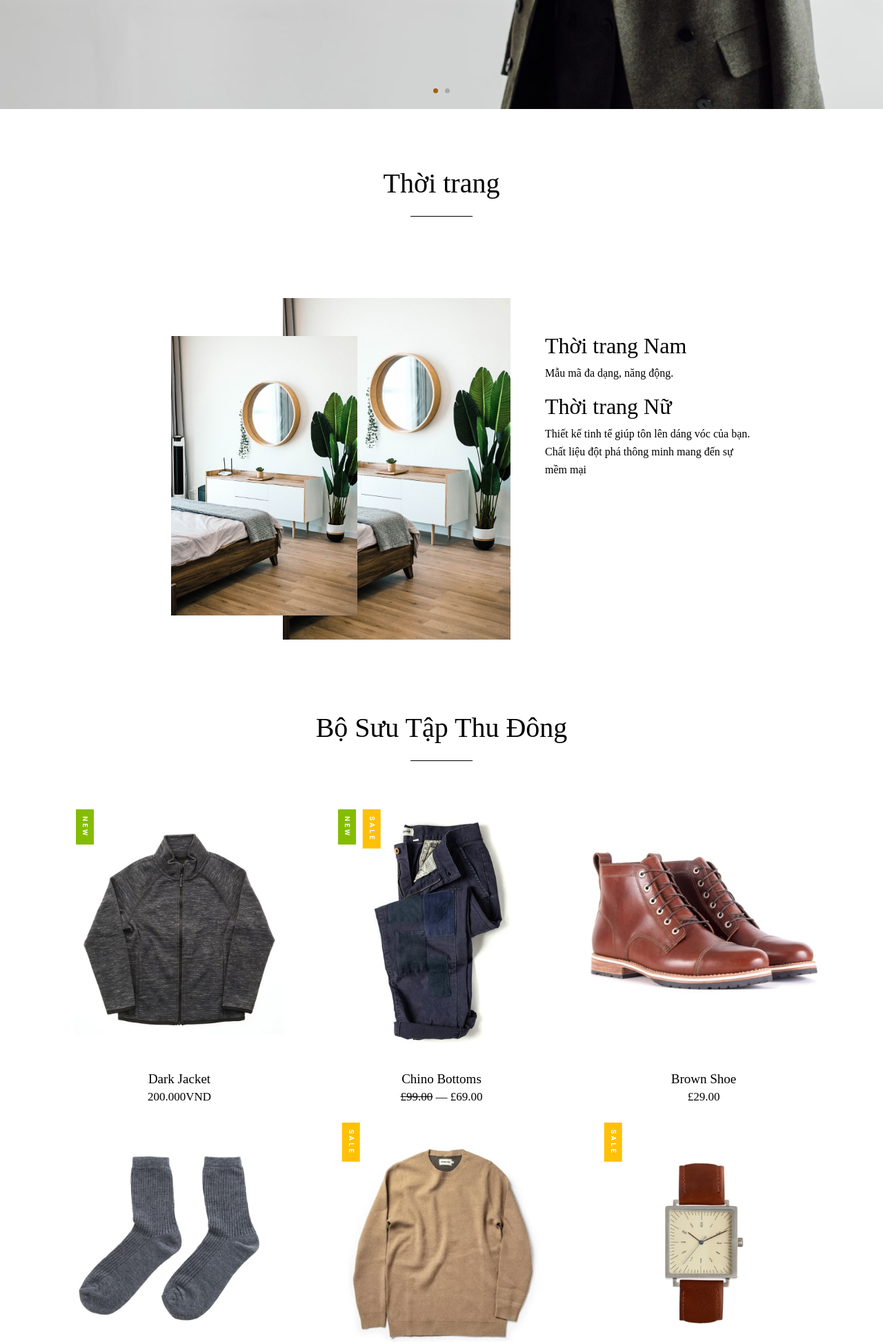
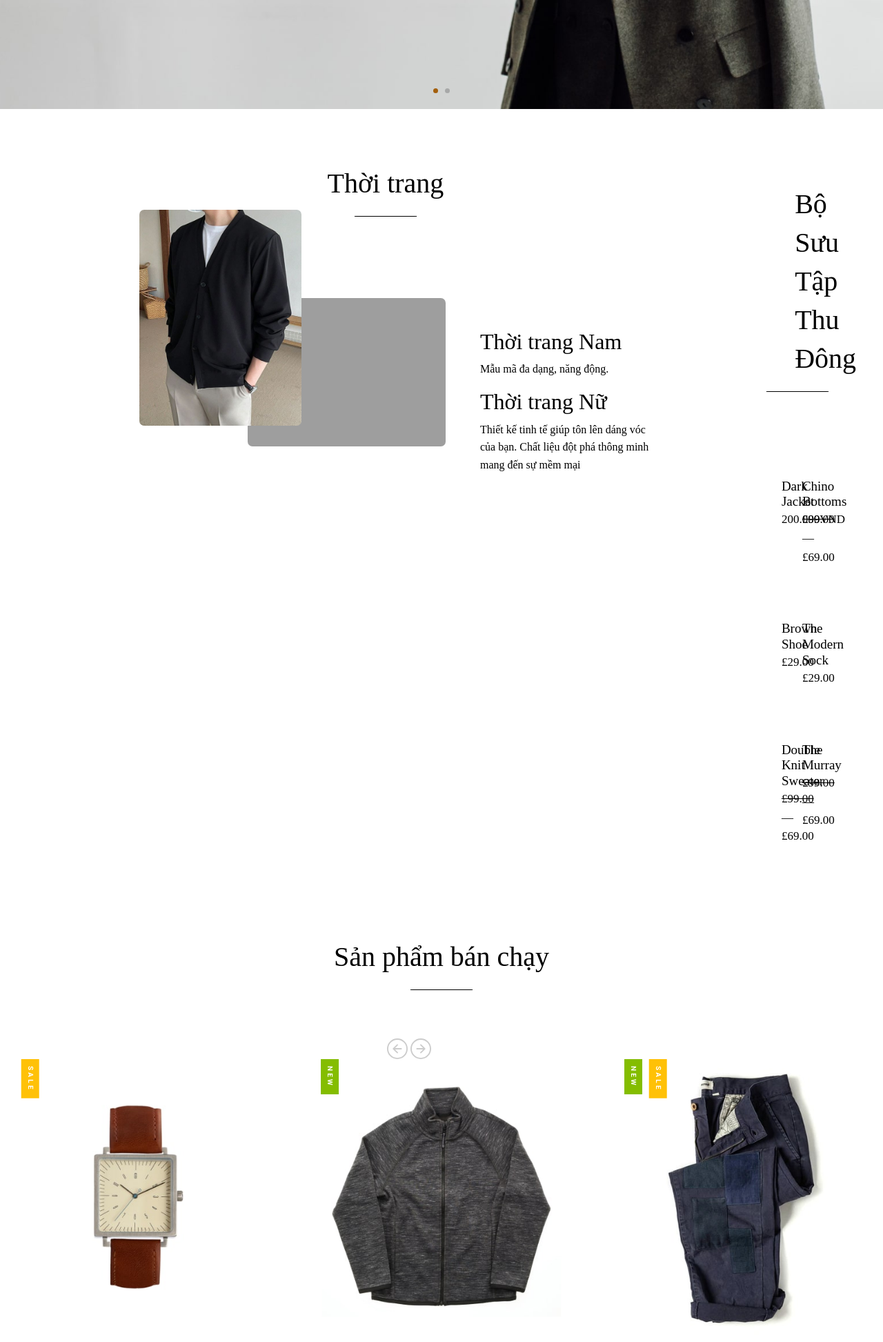
Before and after one commit to MeiNhuY/FashionShop, a PHP site: page /views/index.php in a window 1280 px wide; the page is wider, and only the part inside the window is pictured. Shown: the part 642-2587 px from the top of that part at 69% size. Run offline with PHP 8.4, Linux system fonts and the light colour scheme; some libraries are stand-ins or nearby versions; some web fonts are replaced; grey boxes are pictures that could not be loaded.

Commit message:
Y - trang chu

```diff
--- a/public/css/style.css
+++ b/public/css/style.css
@@ -531,14 +531,16 @@
 }
 
 .suite-wrap.overlap-image-1 .suite .image-stack .image-stack-item.image-stack-item-top {
+  border-radius: 7px;
   position: absolute; /* Đặt ảnh 2 vào vị trí tuyệt đối */
-  bottom: 7%; /* Điều chỉnh khoảng cách từ đỉnh ảnh 1 để chồng lên */
-  right: 37%; /* Điều chỉnh khoảng cách từ bên trái */
+  bottom: 14%; /* Điều chỉnh khoảng cách từ đỉnh ảnh 1 để chồng lên */
+  right: 40%; /* Điều chỉnh khoảng cách từ bên trái */
   width: 45%; /* Giảm kích thước của ảnh trên (nhỏ hơn ảnh dưới) */
   z-index: 2; /* Đảm bảo ảnh 2 nằm trên ảnh 1 */
 }
 
 .suite-wrap.overlap-image-1 .suite .image-stack .image-stack-item.image-stack-item-bottom {
+  border-radius: 7px;
   float: right;
   width: 55%; /* Giữ kích thước của ảnh dưới */
   margin-top: 0; /* Đặt lại để không tạo chồng chéo */
--- a/views/home/home.php
+++ b/views/home/home.php
@@ -61,11 +61,11 @@
                 <div class="image-stack">
                     <div class="image-stack-item image-stack-item-top" data-jarallax-element="-50">
                         <div class="overlay"></div>
-                        <img src="../public/images/room_1_a.jpg" alt="Image" class="img-fluid pic1">
+                        <img src="../public/images/page/maunam.jpg" alt="Image" class="img-fluid pic1">
                     </div>
                     <div class="image-stack-item image-stack-item-bottom">
                         <div class="overlay"></div>
-                        <img src="../public/images/room_1_a.jpg" alt="Image" class="img-fluid pic2">
+                        <img src="../public/images/page/maunu.jpg" alt="Image" class="img-fluid pic2">
                     </div>
                 </div>
             </div> <!-- .suite -->
```
Also changed, not shown: public/images/page/197656_274128_1728623973.jpg (deleted), public/images/page/2ao.jpg (deleted), public/images/page/maunam.jpg (added), public/images/page/person_1.jpg (deleted), public/images/page/person_2.jpg (deleted), public/images/page/person_3.jpg (deleted), public/images/page/person_4.jpg (deleted), public/images/page/pic1.jpg (deleted), public/images/page/pic2.jpg (deleted), public/images/page/shoe_1.jpg (deleted), public/images/page/shoe_2.jpg (deleted), public/images/page/watch_1.jpg (deleted), 1 other file.
